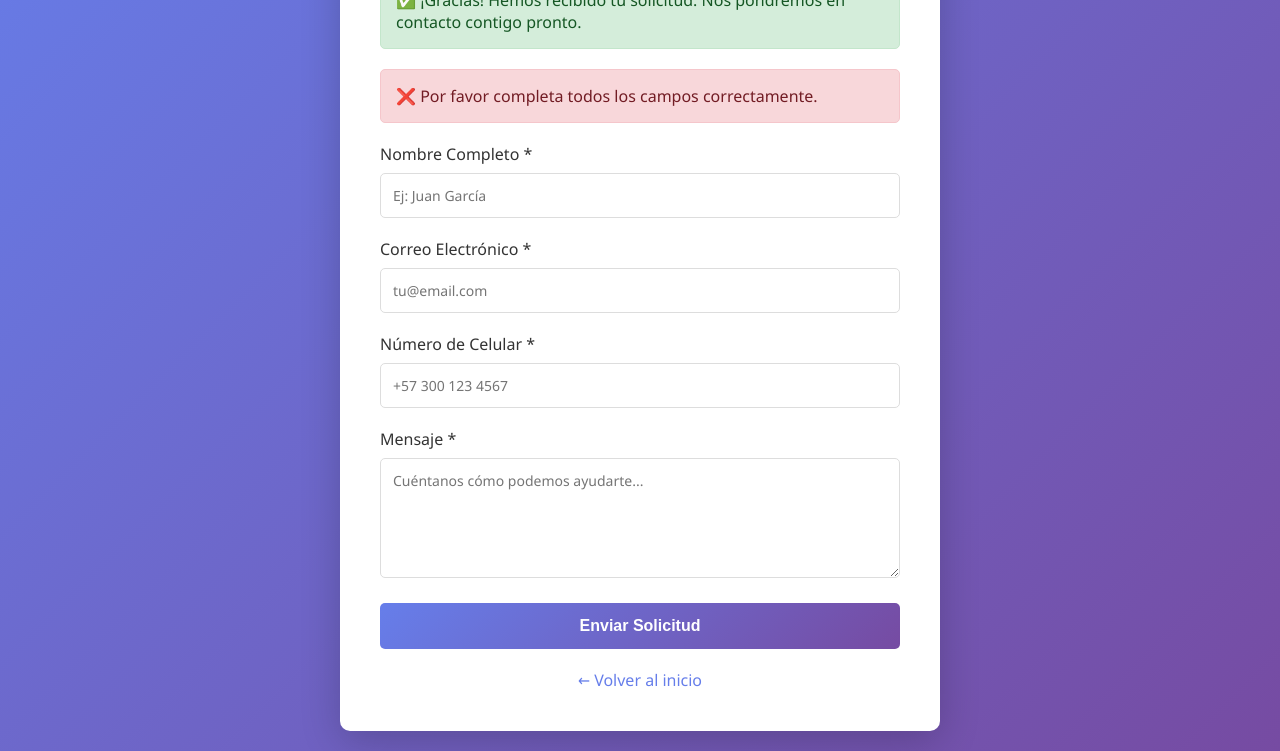
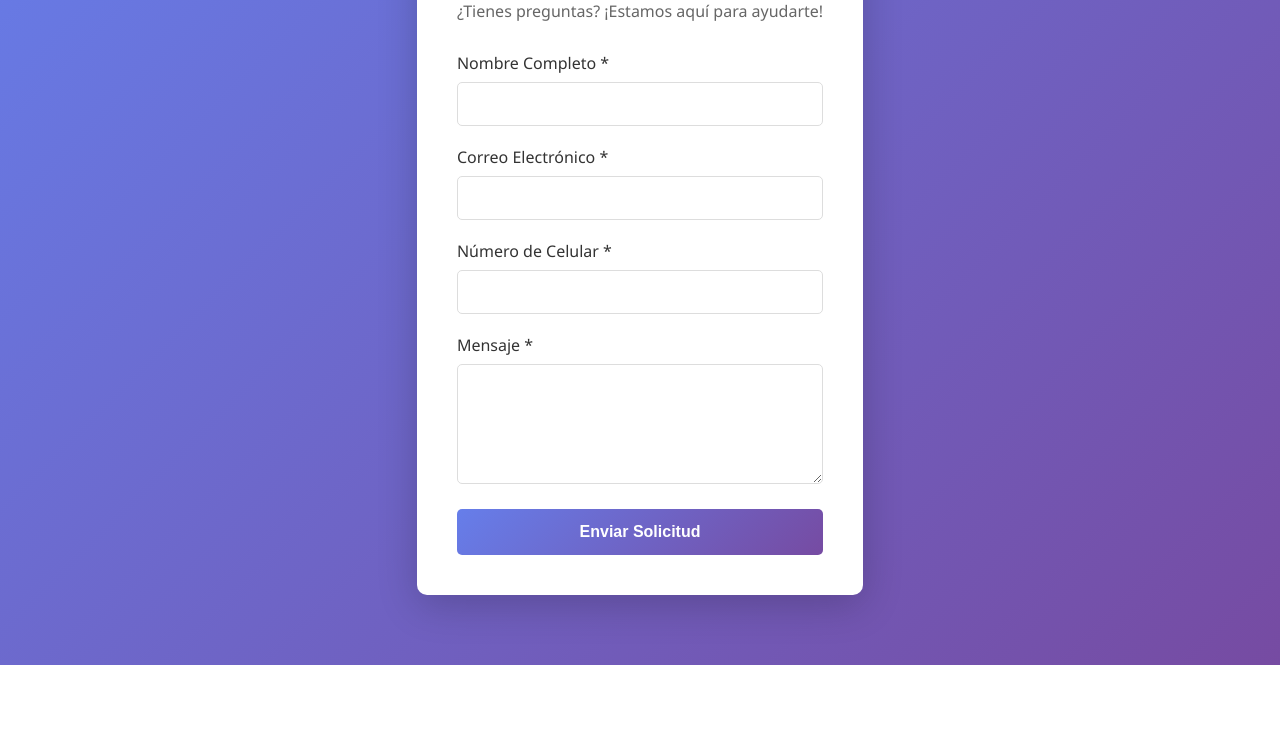
Before and after one commit to Finexcol/finexcol-web, a website: page contact.html in a window 1280 px wide. Shown: the part 191-942 px from the top of the page. After the commit the page ends 856 px from the top, so only its background shows below. Drawn offline with Linux system fonts and the light colour scheme.

Commit message:
Update contact.html

```diff
--- a/contact.html
+++ b/contact.html
@@ -3,241 +3,65 @@
 <head>
     <meta charset="UTF-8">
     <meta name="viewport" content="width=device-width, initial-scale=1.0">
-    <title>Contacto - Finexcol | Créditos Rápidos</title>
+    <title>Contacto - Finexcol</title>
     <style>
-        * {
-            margin: 0;
-            padding: 0;
-            box-sizing: border-box;
-        }
-
-        body {
-            font-family: 'Segoe UI', Tahoma, Geneva, Verdana, sans-serif;
-            background: linear-gradient(135deg, #667eea 0%, #764ba2 100%);
-            min-height: 100vh;
-            display: flex;
-            align-items: center;
-            justify-content: center;
-            padding: 20px;
-        }
-
-        .container {
-            width: 100%;
-            max-width: 600px;
-        }
-
-        .card {
-            background: white;
-            border-radius: 10px;
-            box-shadow: 0 10px 40px rgba(0, 0, 0, 0.2);
-            padding: 40px;
-        }
-
-        h1 {
-            color: #333;
-            margin-bottom: 10px;
-            font-size: 28px;
-        }
-
-        .subtitle {
-            color: #666;
-            margin-bottom: 30px;
-            line-height: 1.6;
-        }
-
-        .alert {
-            padding: 15px;
-            border-radius: 5px;
-            margin-bottom: 20px;
-            display: none;
-        }
-
-        .alert.success {
-            background-color: #d4edda;
-            color: #155724;
-            border: 1px solid #c3e6cb;
-            display: block;
-        }
-
-        .alert.error {
-            background-color: #f8d7da;
-            color: #721c24;
-            border: 1px solid #f5c6cb;
-            display: block;
-        }
-
-        .form-group {
-            margin-bottom: 20px;
-        }
-
-        label {
-            display: block;
-            margin-bottom: 8px;
-            color: #333;
-            font-weight: 500;
-        }
-
-        input, textarea {
-            width: 100%;
-            padding: 12px;
-            border: 1px solid #ddd;
-            border-radius: 5px;
-            font-size: 14px;
-            font-family: inherit;
-            transition: border-color 0.3s;
-        }
-
-        input:focus, textarea:focus {
-            outline: none;
-            border-color: #667eea;
-        }
-
-        textarea {
-            resize: vertical;
-            min-height: 120px;
-        }
-
-        button {
-            width: 100%;
-            padding: 14px;
-            background: linear-gradient(135deg, #667eea 0%, #764ba2 100%);
-            color: white;
-            border: none;
-            border-radius: 5px;
-            font-size: 16px;
-            font-weight: bold;
-            cursor: pointer;
-            transition: transform 0.2s, box-shadow 0.2s;
-        }
-
-        button:hover {
-            transform: translateY(-2px);
-            box-shadow: 0 5px 20px rgba(102, 126, 234, 0.4);
-        }
-
-        button:active {
-            transform: translateY(0);
-        }
-
-        .back-link {
-            text-align: center;
-            margin-top: 20px;
-        }
-
-        .back-link a {
-            color: #667eea;
-            text-decoration: none;
-            font-weight: 500;
-        }
-
-        .back-link a:hover {
-            color: #764ba2;
-        }
-
-        @media (max-width: 600px) {
-            .card {
-                padding: 30px 20px;
-            }
-
-            h1 {
-                font-size: 24px;
-            }
-        }
+        body { font-family: 'Segoe UI'; background: linear-gradient(135deg, #667eea 0%, #764ba2 100%); min-height: 100vh; display: flex; align-items: center; justify-content: center; padding: 20px; }
+        .card { background: white; border-radius: 10px; box-shadow: 0 10px 40px rgba(0,0,0,0.2); padding: 40px; max-width: 600px; }
+        h1 { color: #333; margin-bottom: 10px; }
+        .subtitle { color: #666; margin-bottom: 30px; }
+        .form-group { margin-bottom: 20px; }
+        label { display: block; margin-bottom: 8px; color: #333; font-weight: 500; }
+        input, textarea { width: 100%; padding: 12px; border: 1px solid #ddd; border-radius: 5px; font-family: inherit; box-sizing: border-box; }
+        input:focus, textarea:focus { outline: none; border-color: #667eea; }
+        textarea { resize: vertical; min-height: 120px; }
+        button { width: 100%; padding: 14px; background: linear-gradient(135deg, #667eea 0%, #764ba2 100%); color: white; border: none; border-radius: 5px; font-size: 16px; font-weight: bold; cursor: pointer; }
+        button:hover { transform: translateY(-2px); box-shadow: 0 5px 20px rgba(102, 126, 234, 0.4); }
+        .alert { padding: 15px; border-radius: 5px; margin-bottom: 20px; display: none; }
+        .alert.success { background-color: #d4edda; color: #155724; border: 1px solid #c3e6cb; }
     </style>
 </head>
 <body>
-    <div class="container">
     <div class="card">
         <h1>Contacto</h1>
         <p class="subtitle">¿Tienes preguntas? ¡Estamos aquí para ayudarte!</p>
-
-            <div id="successAlert" class="alert success">
-                ✅ ¡Gracias! Hemos recibido tu solicitud. Nos pondremos en contacto contigo pronto.
-            </div>
-
-            <div id="errorAlert" class="alert error">
-                ❌ Por favor completa todos los campos correctamente.
-            </div>
-
+        <div id="successAlert" class="alert success">✅ ¡Gracias! Hemos recibido tu solicitud.</div>
         <form id="contactForm">
             <div class="form-group">
                 <label for="nombre">Nombre Completo *</label>
-                    <input type="text" id="nombre" name="nombre" required placeholder="Ej: Juan García">
+                <input type="text" id="nombre" name="nombre" required>
             </div>
-
             <div class="form-group">
                 <label for="email">Correo Electrónico *</label>
-                    <input type="email" id="email" name="email" required placeholder="tu@email.com">
+                <input type="email" id="email" name="email" required>
             </div>
-
             <div class="form-group">
                 <label for="celular">Número de Celular *</label>
-                    <input type="tel" id="celular" name="celular" required placeholder="+57 300 123 4567">
+                <input type="tel" id="celular" name="celular" required>
             </div>
-
             <div class="form-group">
                 <label for="mensaje">Mensaje *</label>
-                    <textarea id="mensaje" name="mensaje" required placeholder="Cuéntanos cómo podemos ayudarte..."></textarea>
+                <textarea id="mensaje" name="mensaje" required></textarea>
             </div>
-
             <button type="submit">Enviar Solicitud</button>
         </form>
-
-            <div class="back-link">
-                <a href="index.html">← Volver al inicio</a>
     </div>
-        </div>
-    </div>
-
     <script>
         const form = document.getElementById('contactForm');
         const successAlert = document.getElementById('successAlert');
-        const errorAlert = document.getElementById('errorAlert');
-
         form.addEventListener('submit', function(e) {
             e.preventDefault();
-
-            // Ocultar alertas anteriores
-            successAlert.style.display = 'none';
-            errorAlert.style.display = 'none';
-
-            // Obtener datos
-            const nombre = document.getElementById('nombre').value.trim();
-            const email = document.getElementById('email').value.trim();
-            const celular = document.getElementById('celular').value.trim();
-            const mensaje = document.getElementById('mensaje').value.trim();
-
-            // Validar
-            if (!nombre || !email || !celular || !mensaje) {
-                errorAlert.style.display = 'block';
-                return;
-            }
-
-            // Guardar en localStorage
-            const solicitud = {
-                nombre: nombre,
-                email: email,
-                celular: celular,
-                mensaje: mensaje,
+            let solicitudes = JSON.parse(localStorage.getItem('solicitudes')) || [];
+            solicitudes.push({
+                nombre: document.getElementById('nombre').value,
+                email: document.getElementById('email').value,
+                celular: document.getElementById('celular').value,
+                mensaje: document.getElementById('mensaje').value,
                 fecha: new Date().toLocaleString('es-CO')
-            };
-
-            let solicitudes = JSON.parse(localStorage.getItem('solicitudes')) || [];
-            solicitudes.push(solicitud);
+            });
             localStorage.setItem('solicitudes', JSON.stringify(solicitudes));
-
-            // Mostrar éxito
             successAlert.style.display = 'block';
-
-            // Limpiar formulario
             form.reset();
-
-            // Ocultar mensaje después de 3 segundos
-            setTimeout(() => {
-                successAlert.style.display = 'none';
-            }, 3000);
-
-            console.log('Solicitud guardada:', solicitud);
+            setTimeout(() => { successAlert.style.display = 'none'; }, 3000);
         });
     </script>
 </body>
```
Lines whose indentation alone changed are shown as unchanged.
